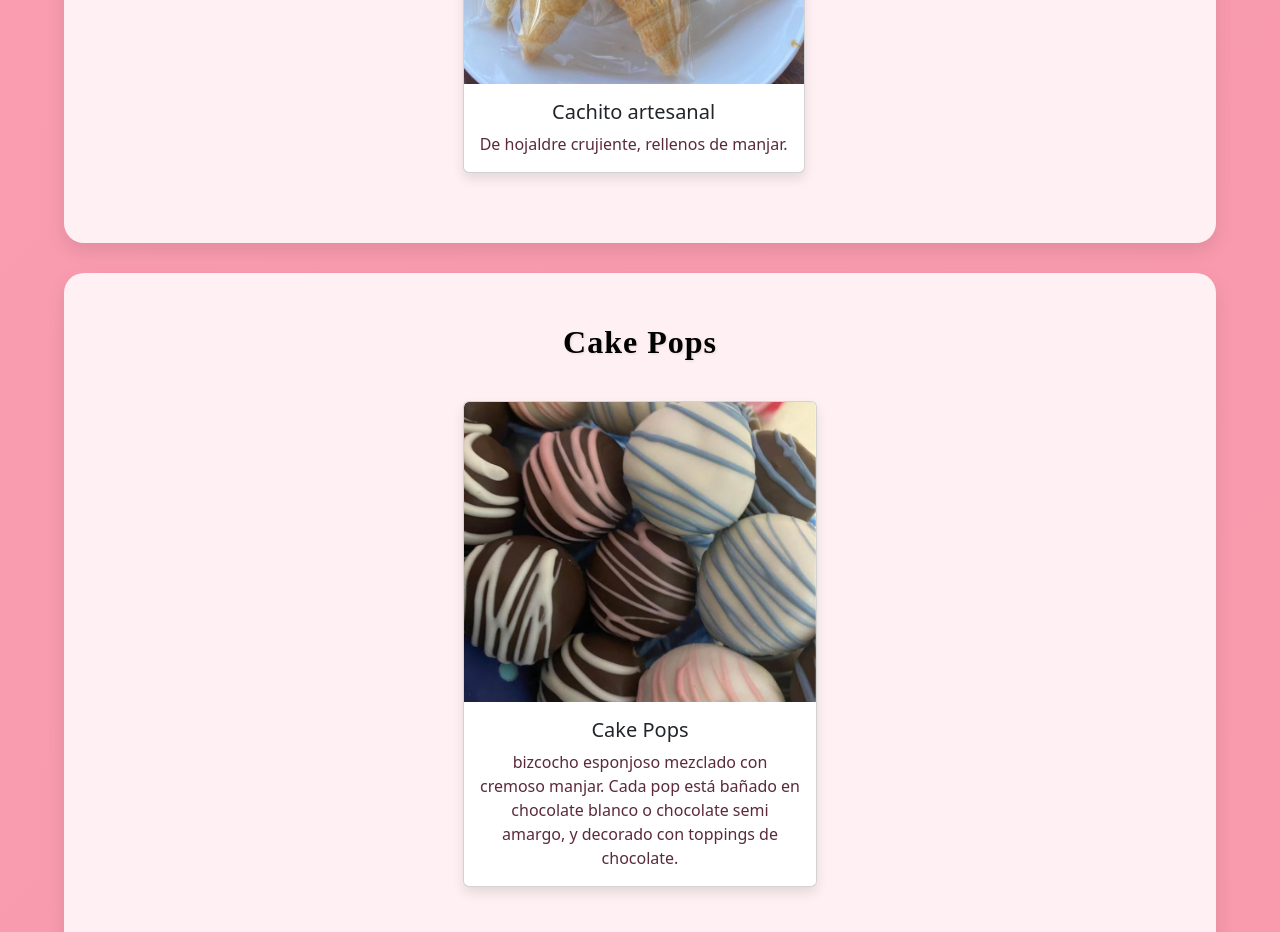
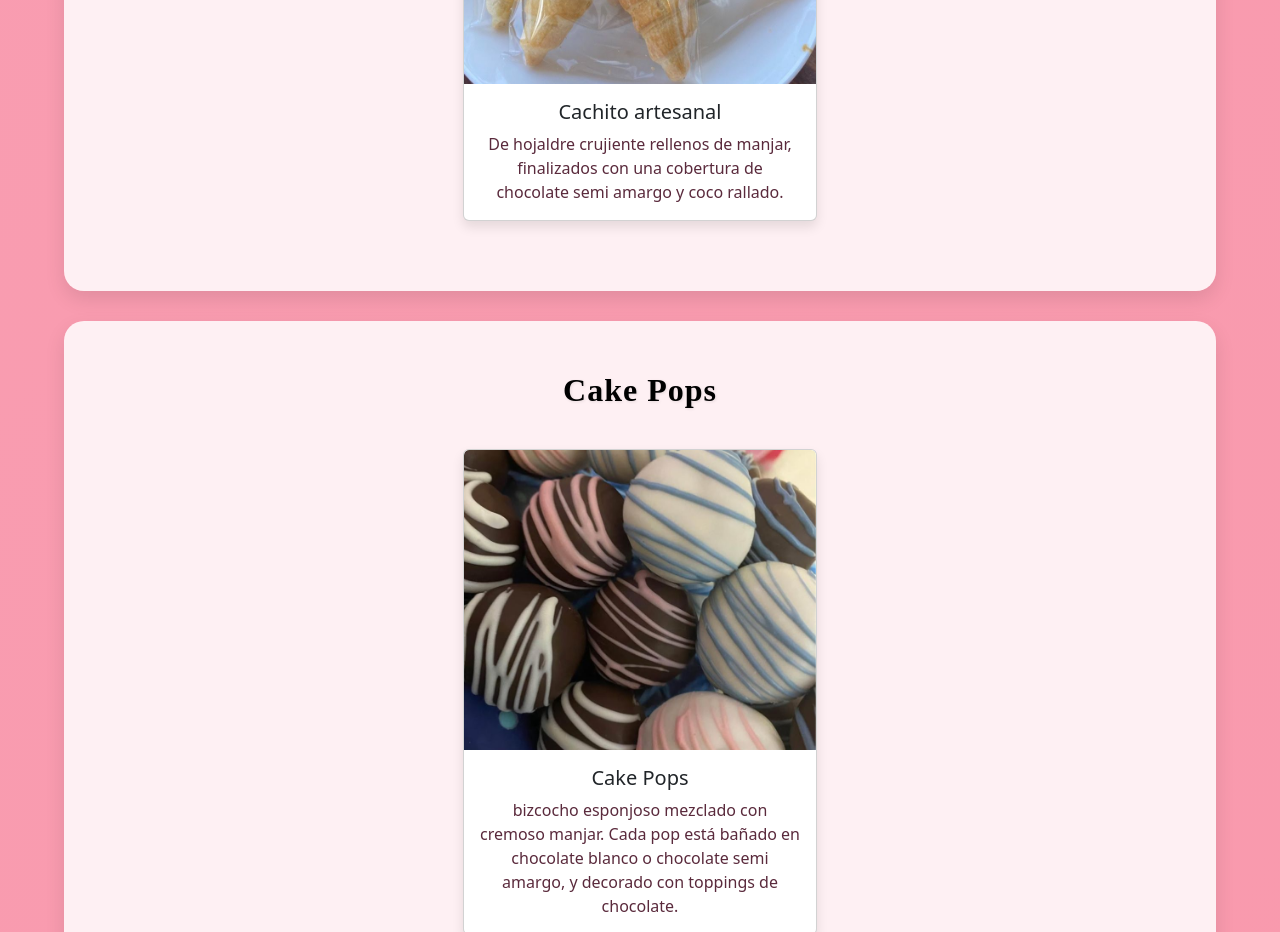
Before and after one commit to Crix0/El-Rincon-De-Alana, a plain HTML site: page index.html in a window 1280 px wide. Shown: the part 2500-3432 px from the top of the page. Drawn offline with nearby package versions, Linux system fonts and the light colour scheme.

Commit message:
Update index.html

```diff
--- a/index.html
+++ b/index.html
@@ -191,7 +191,7 @@
           <img src="cachitos.jpg" class="card-img-top" alt="Cachito1">
           <div class="card-body text-center">
             <h5 class="card-title">Cachito artesanal </h5>
-            <p class="card-text">De hojaldre crujiente, rellenos de manjar.</p>
+            <p class="card-text">De hojaldre crujiente rellenos de manjar, finalizados con una cobertura de chocolate semi amargo y coco rallado.</p>
           </div>
           <div class="overlay">
             <div class="price-highlight ">PACK 3 <br>UNIDADES</div>
```
